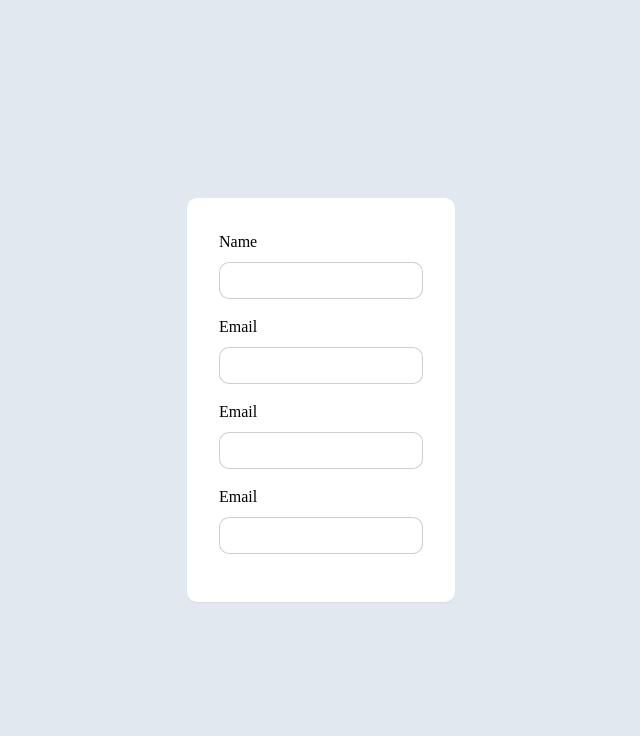
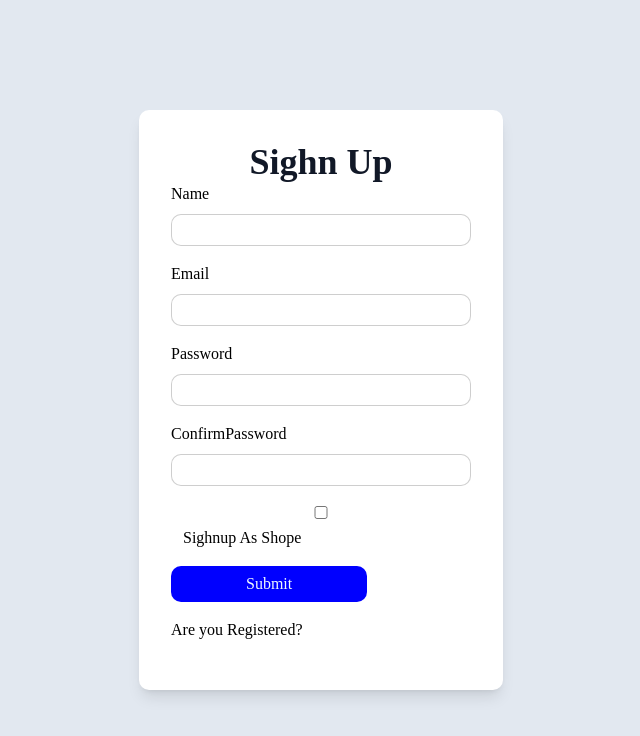
Before and after one commit to Arjunarunachalan/sigi_frontend, a React (Create React App) app: page / in a window 1280 px wide. Shown: the top 736 px of the page, without its empty margins (319-959 px from the left). Built offline with nearby package versions, Linux system fonts and the light colour scheme.

Commit message:
signin Ui

```diff
--- a/src/Assets/css/global.css
+++ b/src/Assets/css/global.css
@@ -12,8 +12,29 @@ body{
         padding: 7px 12px;
         font-size: 14px;
         border-radius: 10px;
+
 }
 .label{
     display: block;
     margin-bottom: 8px;
 }
+.submit{
+    padding: 6px 75px;
+    background-color: blue;
+    color: aliceblue;
+    border-radius: 10px;
+    display: flex;
+    justify-content: center;
+    align-items: center;
+}
+form{
+    position: relative;
+    width: 300px;
+
+}
+form input{
+    width: 100%;
+    height: 100%;
+
+
+}
--- a/src/Components/Signup/Signup.jsx
+++ b/src/Components/Signup/Signup.jsx
@@ -5,25 +5,41 @@ const Signup = () => {
   return (
     <>
      <div className="bg-slate-200 w-full h-screen flex justify-center items-center">
-          <div className="form-container bg-white p-8 rounded-[10px] shadow-sm ">
-            <form >
+          <div className="form-container bg-white p-8 rounded-[10px] shadow-lg ">
+            <form className="w-" >
+              <h1 className="text-4xl text-gray-900 dark:text-white font-bold text-center">Sighn Up</h1>
               <div className="mb-4">
                 <label htmlFor="" className="label">Name</label>
                 <input type="text" name="name" id="name" className="input" />
+                <span className="nameerr"></span>
               </div>
               <div className="mb-4">
                 <label htmlFor="" className="label">Email</label>
                 <input type="text" name="email" id="email" className="input" />
+                <span className="mailerr" id="mailerr"></span>
               </div>
               <div className="mb-4">
-                <label htmlFor="" className="label">Email</label>
-                <input type="text" name="email" id="email" className="input" />
+                <label htmlFor="password" className="label">Password</label>
+                <input type="password" name="password" id="password" className="input" />
+                <span className="passerr" id="passerr"></span>
               </div>
               <div className="mb-4">
-                <label htmlFor="" className="label">Email</label>
-                <input type="text" name="email" id="email" className="input" />
+                <label htmlFor="cnfpassword" className="label">ConfirmPassword</label>
+                <input type="text" name="cnfpassword" id="cnfpassword" className="input" />
+                <span className="cnfpassworderr" id="cnfpassworderr"></span>
               </div>
+              <div className="mb-4">
+                <input type="checkbox" name="role" id="role" className="input" />
+                <label htmlFor="role" className="role ml-3">Sighnup As  Shope</label>
+              </div>
+              <div className="mb-4">
+                <button className="submit" id="submit">Submit</button>
+              </div>
+             <div className="mb-4">
+              <a href="/">Are you Registered?</a>
+             </div>
             </form>
+
           </div>
 
      </div>
```
